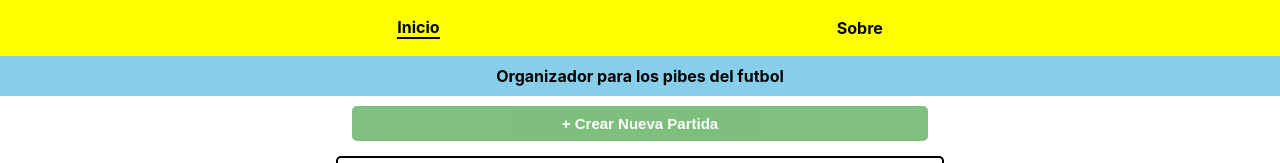
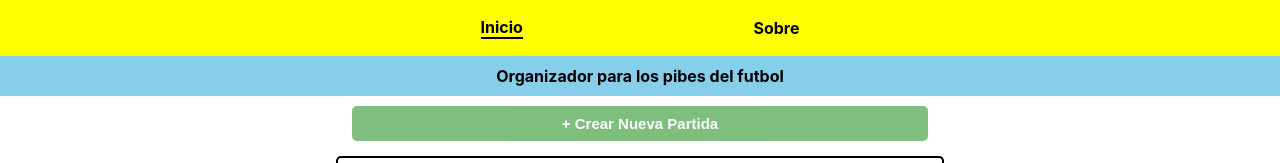
Before and after one commit to RafaelOviedo/fulbito-app, a React (Create React App) app: page / in a window 1280 px wide. Shown: the top 163 px of the page. Built offline with nearby package versions, Linux system fonts and the light colour scheme; no server answers.

Commit message:
update: adding navbar padding

```diff
--- a/src/components/NavBar/NavBar.module.css
+++ b/src/components/NavBar/NavBar.module.css
@@ -18,3 +18,10 @@
   font-weight: bold;
   color: #000;
 }
+
+@media screen and (width > 768px) {
+  .navContainer {
+    padding-left: 250px;
+    padding-right: 250px;
+  }
+}
```
